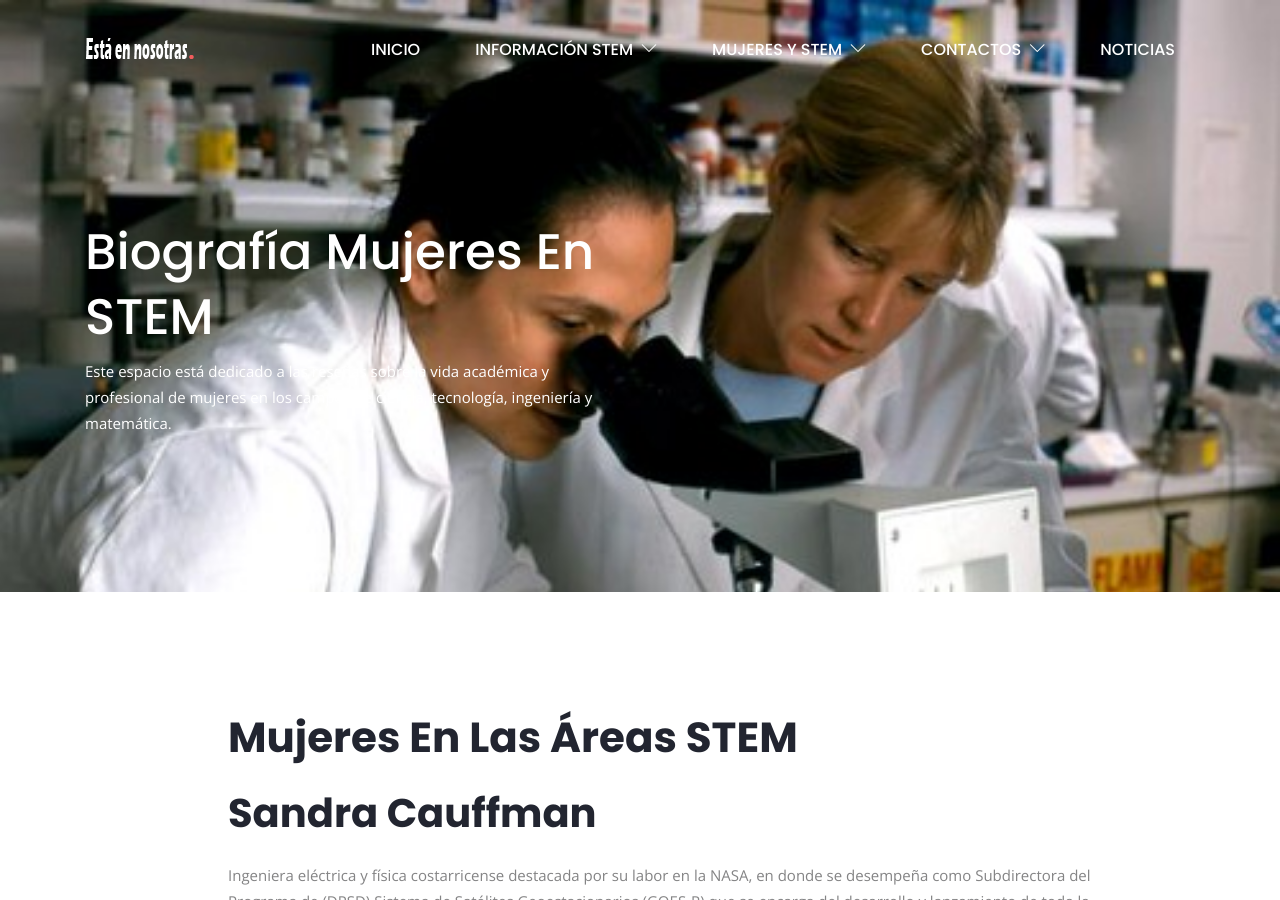
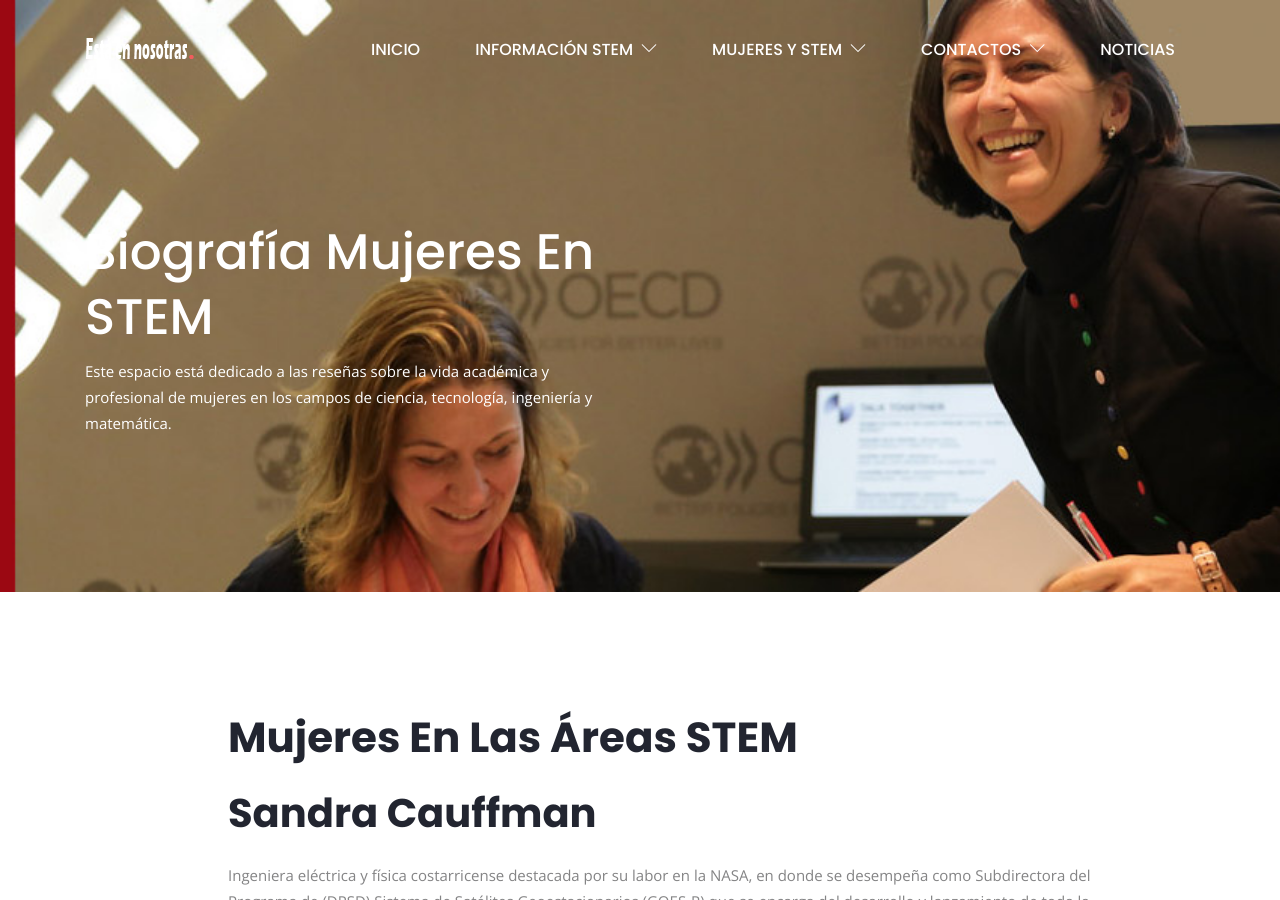
Before and after one commit to estaennosotraspiloto/estaennosotraspiloto, a Jekyll site: the page built from biografia-mujeres-en-stem.html, in a window 1280 px wide and 900 px high. Built offline with Jekyll 4.4.1, drawn with Linux system fonts in a browser that asks for light colours.

Commit message:
Update from Forestry.io estaennosotraspiloto updated biografia-mujeres-en-stem.html

```diff
--- a/biografia-mujeres-en-stem.html
+++ b/biografia-mujeres-en-stem.html
@@ -1,6 +1,6 @@
 ---
 layout: default
-header_image: "/assets/images/team/biografica-d.jpg"
+header_image: "/assets/images/team/biografia-4.jpg"
 title: Biografía Mujeres en STEM
 description: Este espacio está dedicado a las reseñas sobre la vida académica y profesional
   de mujeres en los campos de ciencia, tecnología, ingeniería y matemática.
```
